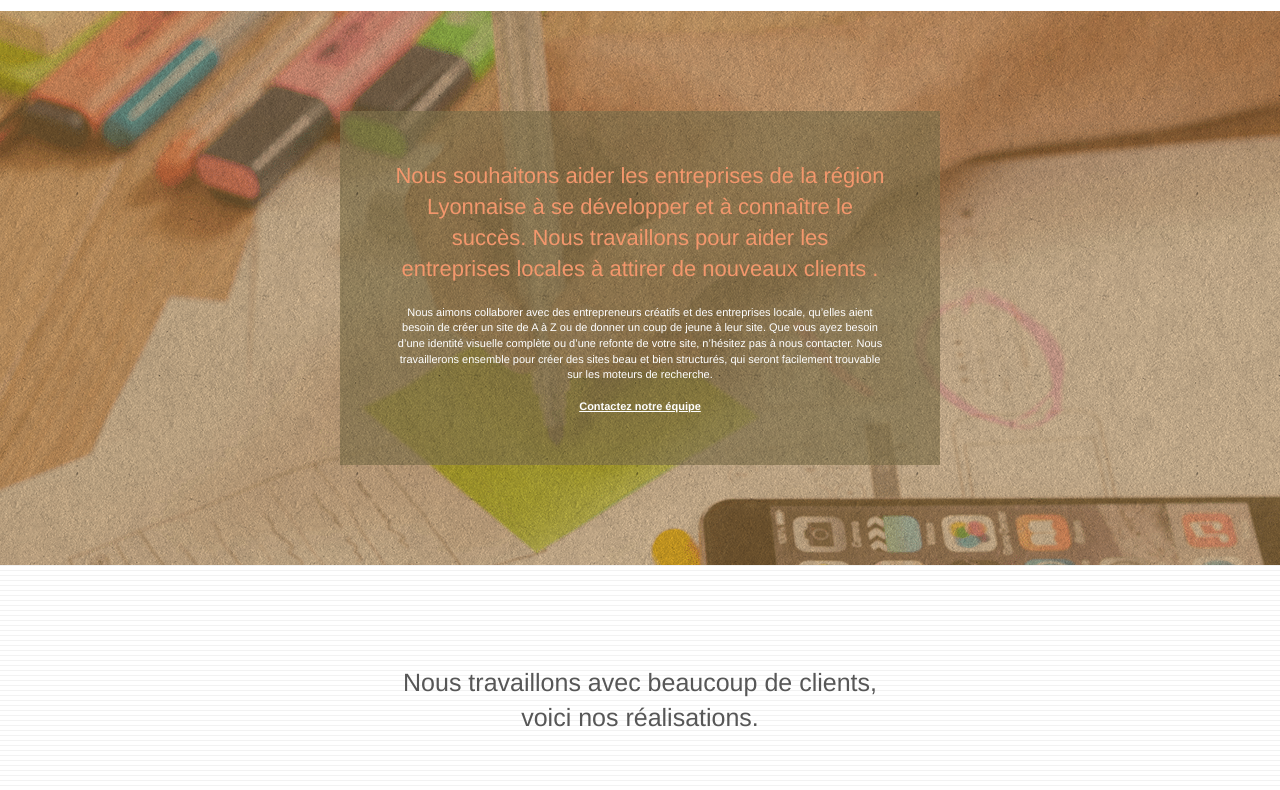
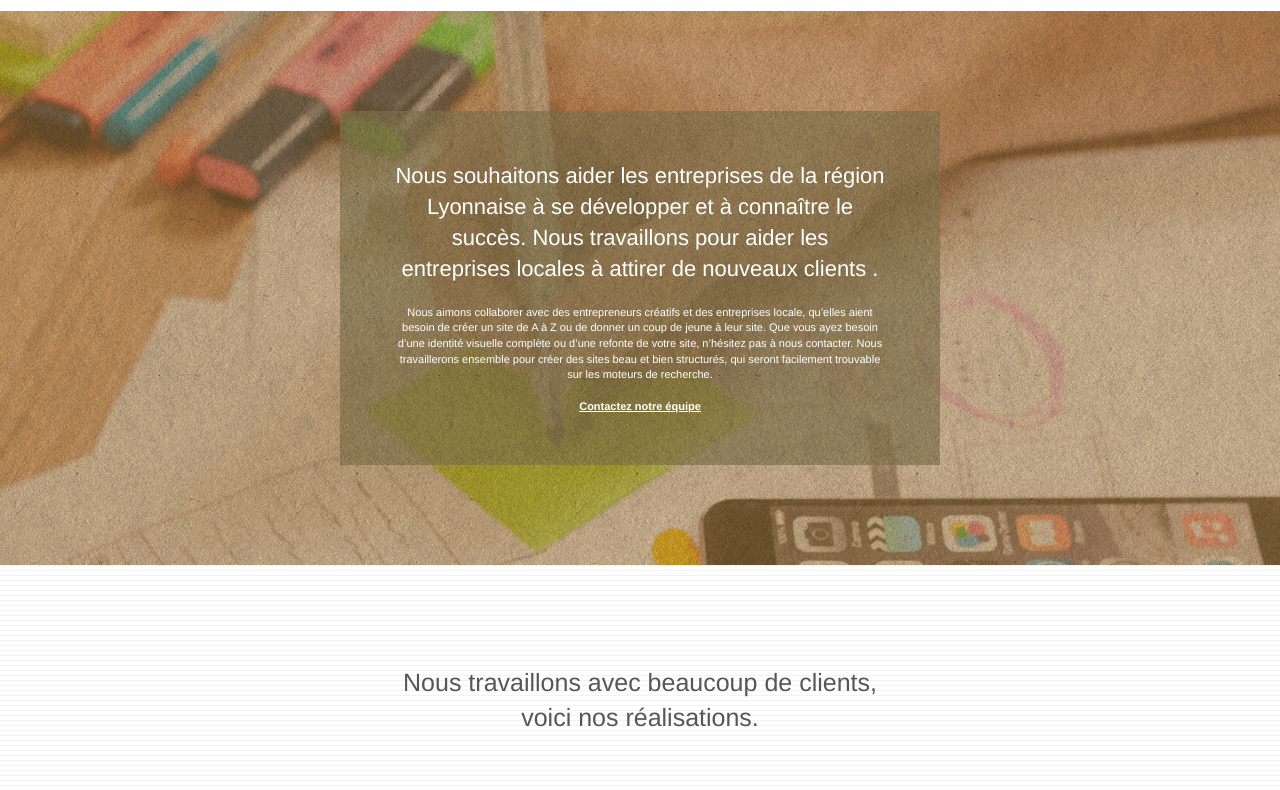
Before and after one commit to GuillaumeRossinot/Lachouetteagence, a plain HTML site: page index.html in a window 1280 px wide. Shown: the part 1152-1942 px from the top of the page. Drawn offline with Linux system fonts and the light colour scheme.

Commit message:
-modification couleur ecritur

```diff
--- a/style.css
+++ b/style.css
@@ -782,7 +782,7 @@ h4 {
 }
 
 .tc-white {
-    color: #F3976C !important;
+    color: white !important;
 }
 
 .btn-atomic-tangerine {
```
